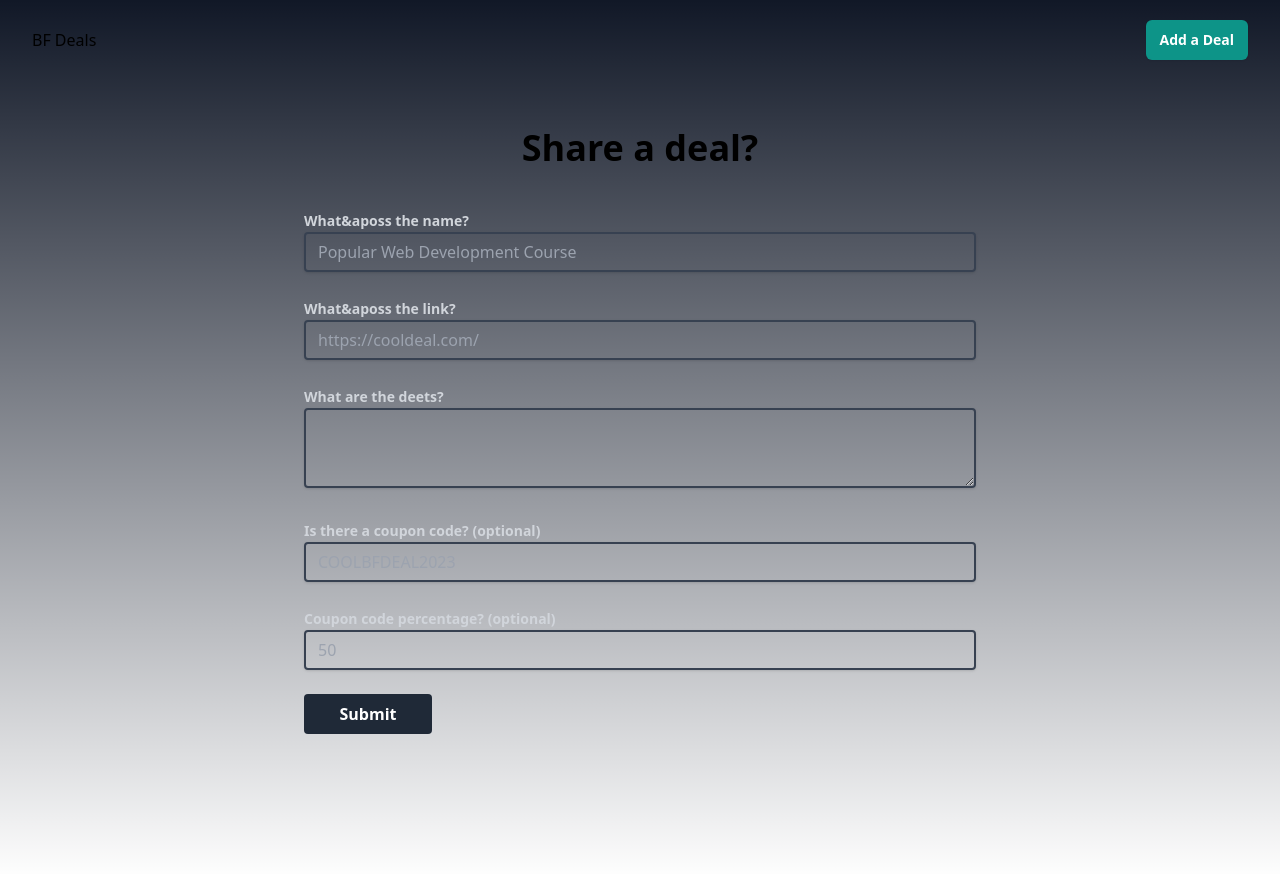
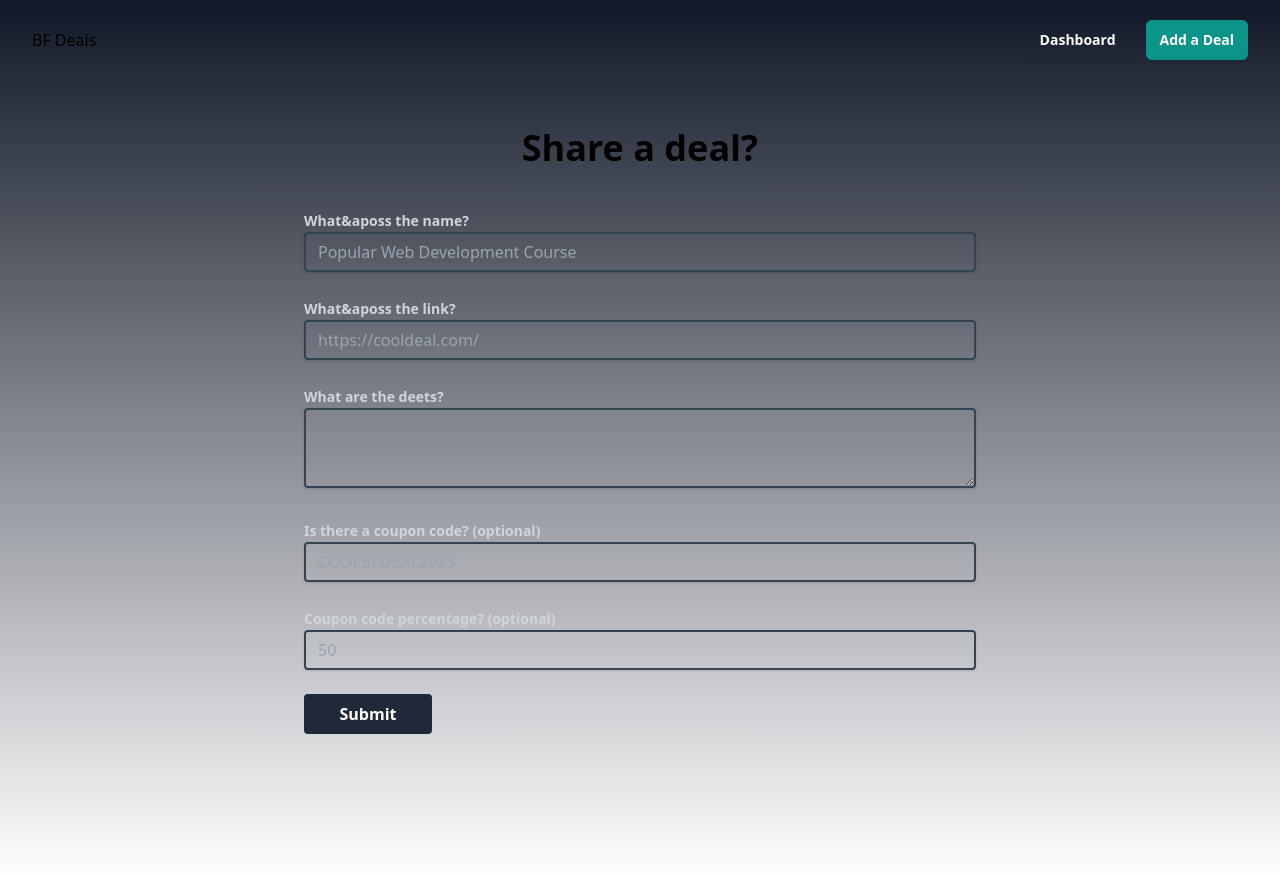
Before and after one commit to Learn-Build-Teach/deals-for-devs, a Next.js app: page /deals/add in a window 1280 px wide. Shown: the top 874 px of the page. Built offline with nearby package versions, Linux system fonts and the light colour scheme; no server answers.

Commit message:
removed nav auth references

```diff
--- a/src/components/Nav.tsx
+++ b/src/components/Nav.tsx
@@ -1,10 +1,10 @@
 'use client';
 
-import { UserButton, useUser } from '@clerk/nextjs';
+// import { UserButton, useUser } from '@clerk/nextjs';
 import Link from 'next/link';
 
 export default function Nav() {
-  const { user, isLoaded } = useUser();
+  //   const { user, isLoaded } = useUser();
 
   return (
     <header>
@@ -19,7 +19,6 @@ export default function Nav() {
         </div>
 
         <div className=" flex flex-1 justify-end gap-x-4 items-center">
-          {isLoaded && user && (
           <>
             <Link
               href="/dashboard"
@@ -27,9 +26,8 @@ export default function Nav() {
             >
               Dashboard
             </Link>
-              <UserButton afterSignOutUrl="/" />
+            {/* <UserButton afterSignOutUrl="/" /> */}
           </>
-          )}
           <Link
             href="/deals/add"
             className="rounded-md bg-teal-600 px-3.5 py-2.5 text-sm font-semibold text-white shadow-sm hover:bg-teal-400 focus-visible:outline focus-visible:outline-2 focus-visible:outline-offset-2 focus-visible:outline-teal-500  text-center"
```
Lines whose indentation alone changed are shown as unchanged.
